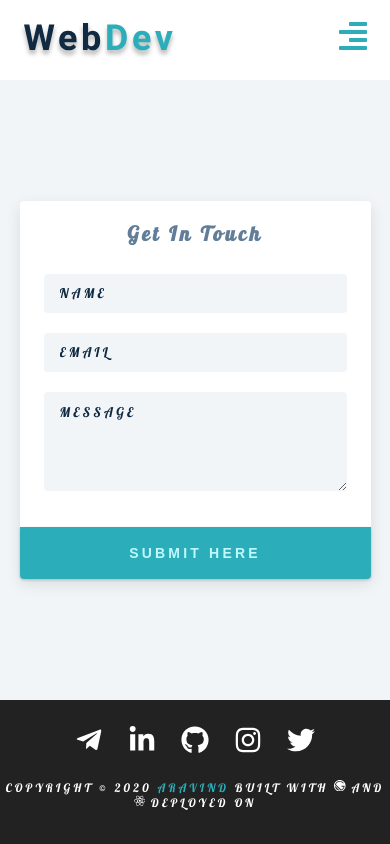
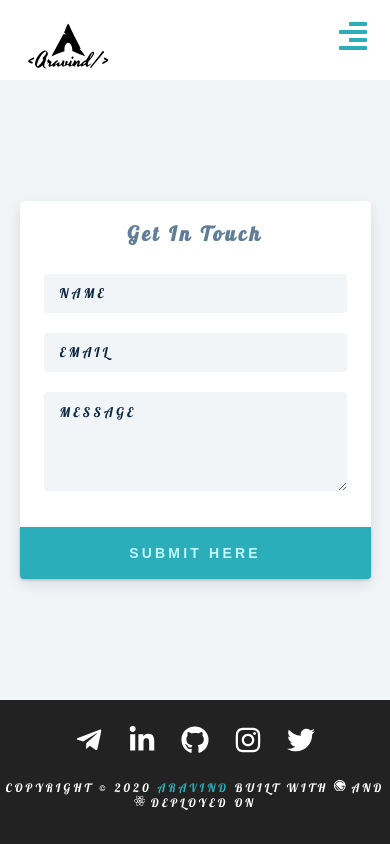
Before and after one commit to engineeringwitharavind/devfolio, a Gatsby site: page /contact in a window 390 px wide. Built offline with nearby package versions, Linux system fonts and the light colour scheme; Gatsby itself is replaced by a stand-in of ours.

Commit message:
Updated Logo and Styling

```diff
--- a/src/components/Navbar.js
+++ b/src/components/Navbar.js
@@ -1,5 +1,5 @@
 import React from "react";
-import logo from "../assets/logo.svg";
+import logo from "../assets/aravind-logo.svg";
 import { FaAlignRight } from "react-icons/fa";
 import PageLinks from "../constants/links";
 
@@ -8,7 +8,7 @@ const Navbar = ({ toggleSidebar }) => {
     <nav className="navbar">
       <div className="nav-center">
         <div className="nav-header">
-          <img src={logo} alt="logo" />
+          <img className="logo" src={logo} alt="logo" />
           <button type="button" className="toggle-btn" onClick={toggleSidebar}>
             <FaAlignRight></FaAlignRight>
           </button>
--- a/src/css/main.css
+++ b/src/css/main.css
@@ -208,6 +208,21 @@ p {
 Navbar
 ===============
 */
+
+.logo {
+  margin-top: 2.3rem;
+  margin-left: -6.3rem;
+  height: 120px;
+  width: 300px;
+}
+@media screen and (max-width: 767px) {
+  .logo {
+    margin-top: 2rem;
+    margin-left: -3.3rem;
+    height: 90px;
+    width: 200px;
+  }
+}
 
 .navbar {
   position: absolute;
```
Also changed, not shown: src/assets/aravind-logo.svg (added), src/assets/hero-img-1.png (deleted).
